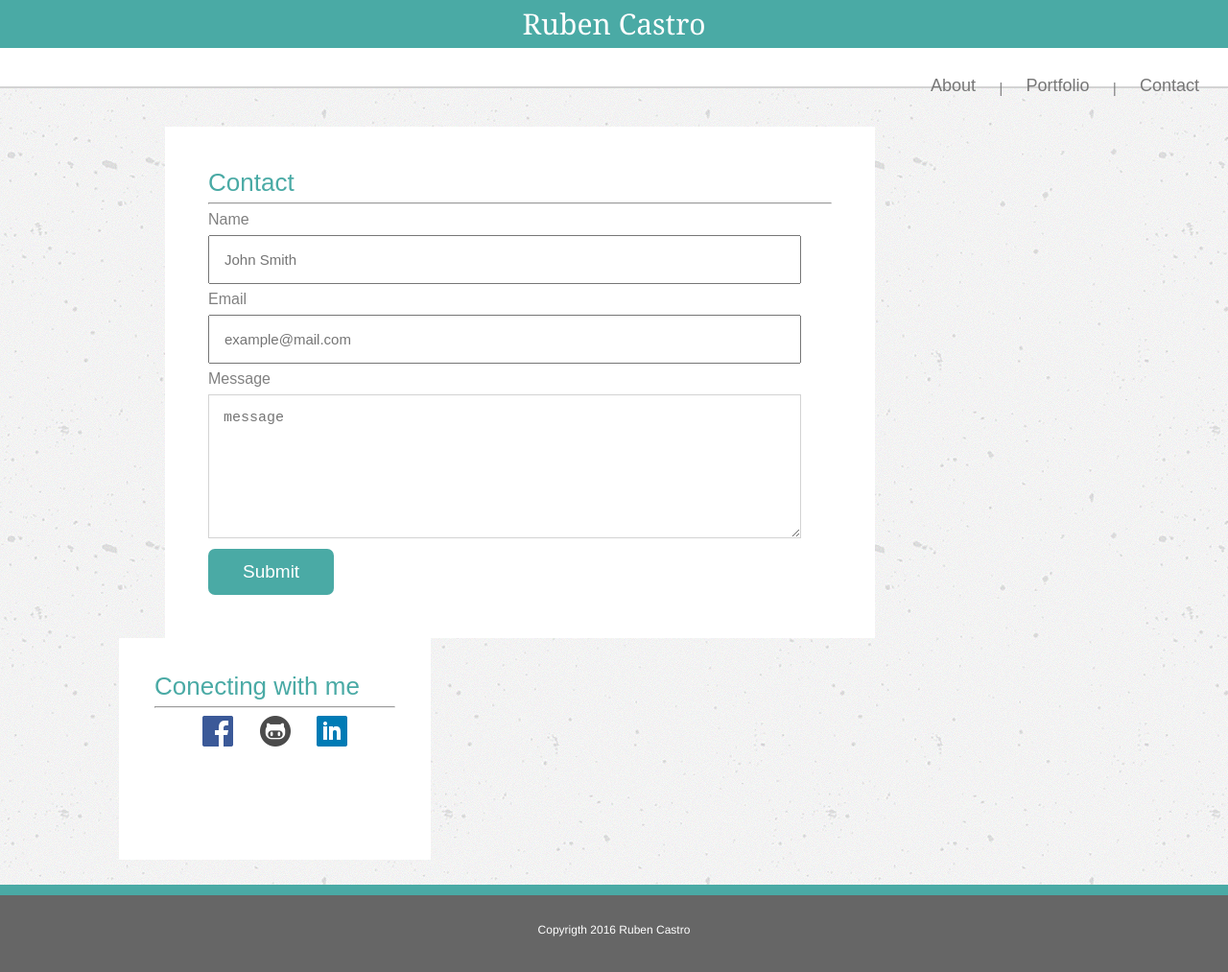
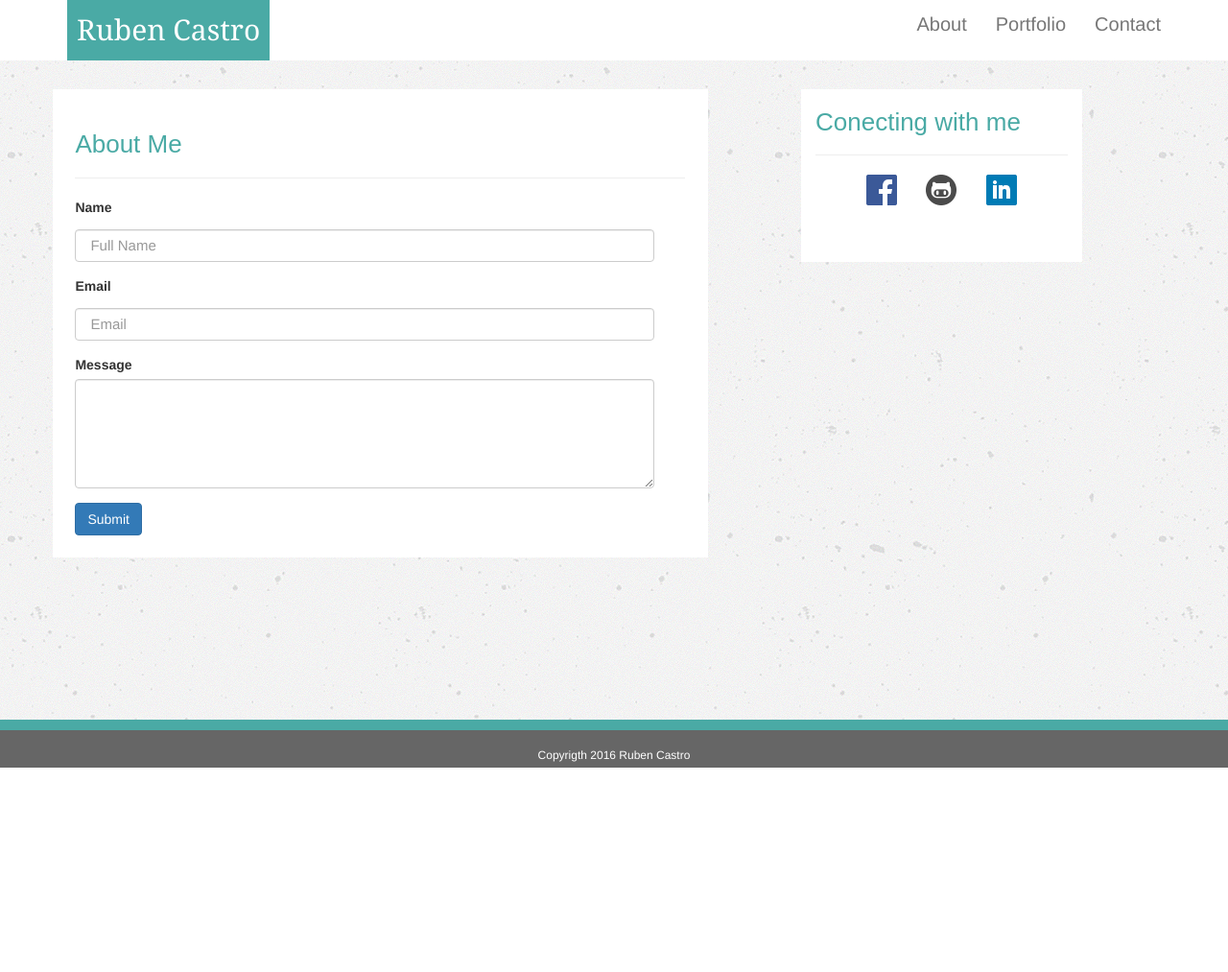
Before and after one commit to Rubenjose2/Bootstrap-Portfolio, a plain HTML site: page contact.html in a window 1280 px wide. Shown: the whole page at 96% size. After the commit the page ends 800 px from the top, so only its background shows below. Drawn offline with nearby package versions, Linux system fonts and the light colour scheme.

Commit message:
2nd Update

```diff
--- a/assets/style.css
+++ b/assets/style.css
@@ -51,7 +51,9 @@ a{
     width: 200px;
     height: 200px;
 }
-.main_content{
+.img_setup{
+    width: 250px;
+    height: 200px;
 
 }
 #about_img{
@@ -108,15 +110,16 @@ display: flex;
 }
 .tag{
     position: absolute;
-    width: 214px;
-    height: 22px;
+    width: 100%;
+    height: 30%;
     background-color: #4aaaa5;
     font-family: arial;
     color: white;
-    padding: 18px;
+    padding: 6%;
     font-size: 20px;
     text-align: center;
-    top: 116px;
+    top: 60%;
+    opacity: 0.9;
 }
 
 #form_container{
@@ -162,8 +165,8 @@ input[type=submit]{
     height: 150px;
     border-color: lightgray;
 }
-#Footer{
-    padding: 30px 0px 0px 0px;
+.footer{
+    padding: 18px 0px 0px 0px;
     background-color: #666666;
     width: 100%;
     height: 50px;
@@ -176,6 +179,9 @@ input[type=submit]{
     border-top-width: 11px;
     border-style: solid;
     margin: 2% 0px 0px 0px;
+
+
+
 }
 
 @media screen and (max-width: 990px)
@@ -195,3 +201,11 @@ input[type=submit]{
 }
 
 }
+@media screen and (max-width: 575px){
+    .img_setup{
+    width: 100%;
+    height: auto;
+
+}
+
+}
--- a/contact.html
+++ b/contact.html
@@ -5,58 +5,81 @@
 
 	<title>Basic Portfolio Ruben Castro</title>
 	<link rel="stylesheet" type="text/css" href="assets/reset.css">
+	<link rel="stylesheet" href="https://maxcdn.bootstrapcdn.com/bootstrap/3.3.6/css/bootstrap.min.css">
 	<link rel="stylesheet" type="text/css" href="assets/style.css">
 </head>
 <body>
 <!--Division containing the Header-->
-<section id="header">
+	<header class="nav navbar-default white">
+	<div class="container">
+		<div class="navbar-header green">
+		<!-- name tag -->
 			<div id="portfolio_name">
-	<h2>Ruben Castro</h2>
+			Ruben Castro
+			</div>
+		</div>
+		<!-- end of name tag -->
+		<div>
+			<div class="nav navbar-nav navbar-right" style="font-size: 20px">
+				<li><a href="index.html">About</a></li>
+				<li><a href="portfolio.html">Portfolio</a></li>
+				<li><a href="contact.html">Contact</a></li>
+			</div>
+		</div>
+		</div>
+	</header>
+<div class="container" style="padding-top: 30px">
+	<!--About me section o paragraph-->
+	<!-- <div class="main_section"> -->
+	<div class="row";
+	>
+
+		<div class="col-md-7 white" style="padding: 2%">
+			<h1>About Me</h1>
+			<hr>
+				<form>
+				<div class="form-group">
+					<label for="forNameInput">Name</label>
+					<input type="text" class="form-control" id="forNameInput" placeholder="Full Name">
+				</div>
+				<div class="form-group">
+					<label for="fonEmailInput">Email</label>
+					<input type="email" class="form-control" id="fonEmailInput" placeholder="Email">
+				</div>
+				<div class="form-group">
+					<label for="formemoinput">Message</label>
+					<textarea class="form-control" id="formemoinput" rows="5" style="width: 95%"></textarea>
+
+				</div>
+				<button type="submit" class="btn btn-primary">Submit</button>
+				</form>
+
+
 		</div>
 
-	<div id="menu">
-		<a href="index.html">About</a>
-		<p>|</p>
-		<a href="portfolio.html">Portfolio</a>
-		<p>|</p>
-		<a href="contact.html">Contact</a>
-	</div>
-</section>
-<!--form section -->
-<div class="main_section">
-	<div id="form_container">
-	<h1>Contact</h1>
-	<hr>
-		<form action="/thanks.html">
-    		Name<br>
-    		<input type="text" filename="name" placeholder="John Smith"><br>
-			Email<br>
-			<input type="email" filename="email" placeholder="example@mail.com"><br>
-  			Message<br>
-    		<textarea class="memo" placeholder="message"></textarea>
-    		<br>
-    		<input type="submit" value="Submit">
-		</form>
-	</div>
-
-
-
-
 		<!--connecting with me section-->
-	<div id="contact">
+		<div class="col-md-3 col-md-offset-1 white" style="height: 180px;">
 		<h1>Conecting with me</h1>
 		<hr>
 		<!--Contaner social icons-->
-	<section id="icons_section">
+		<div id="icons_section">
+		<!-- <section id="icons_section"> -->
 			<a href="https://www.facebook.com/ruben.castro.wagner"><img src="assets/facebook.png"></a>
 			<a href="https://github.com/Rubenjose2"><img src="assets/github.png"></a>
 			<a href="https://www.linkedin.com/in/ruben-castro-838a8a2a/"><img src="assets/linkin.png"></a>
-	</section>
+		</div>
+
 		</div>
 	</div>
+</div>
+
 <!--Footer-->
-<div id="Footer">
+
+<footer class="navbar-fixed-bottom">
+	<div class="footer">
 	Copyrigth 2016 Ruben Castro
 	</div>
+</footer>
 </body>
+
 </html>
```
Also changed, not shown: index.html (+8 -7 lines), portfolio.html (+38 -29 lines). Lines whose indentation alone changed are shown as unchanged.
